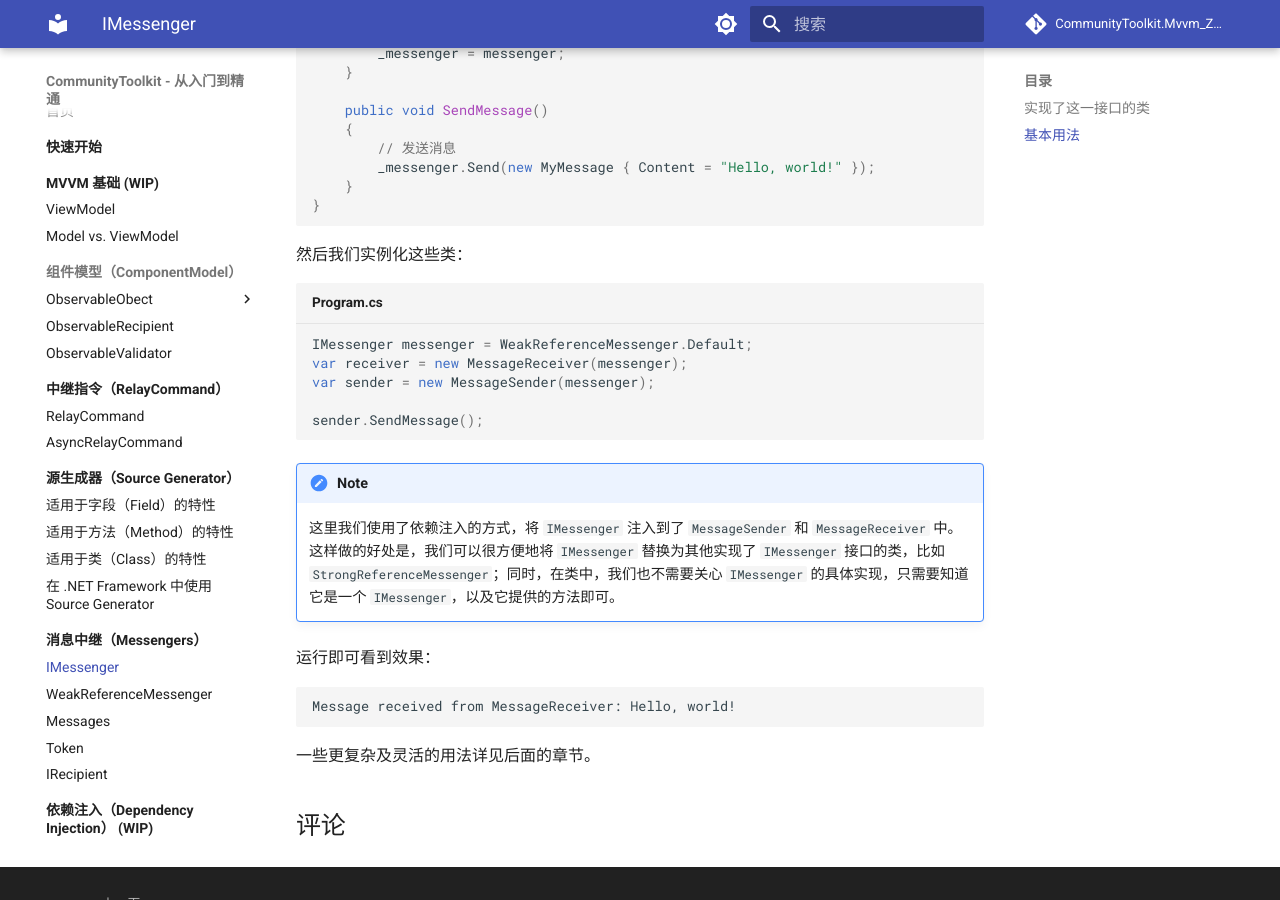
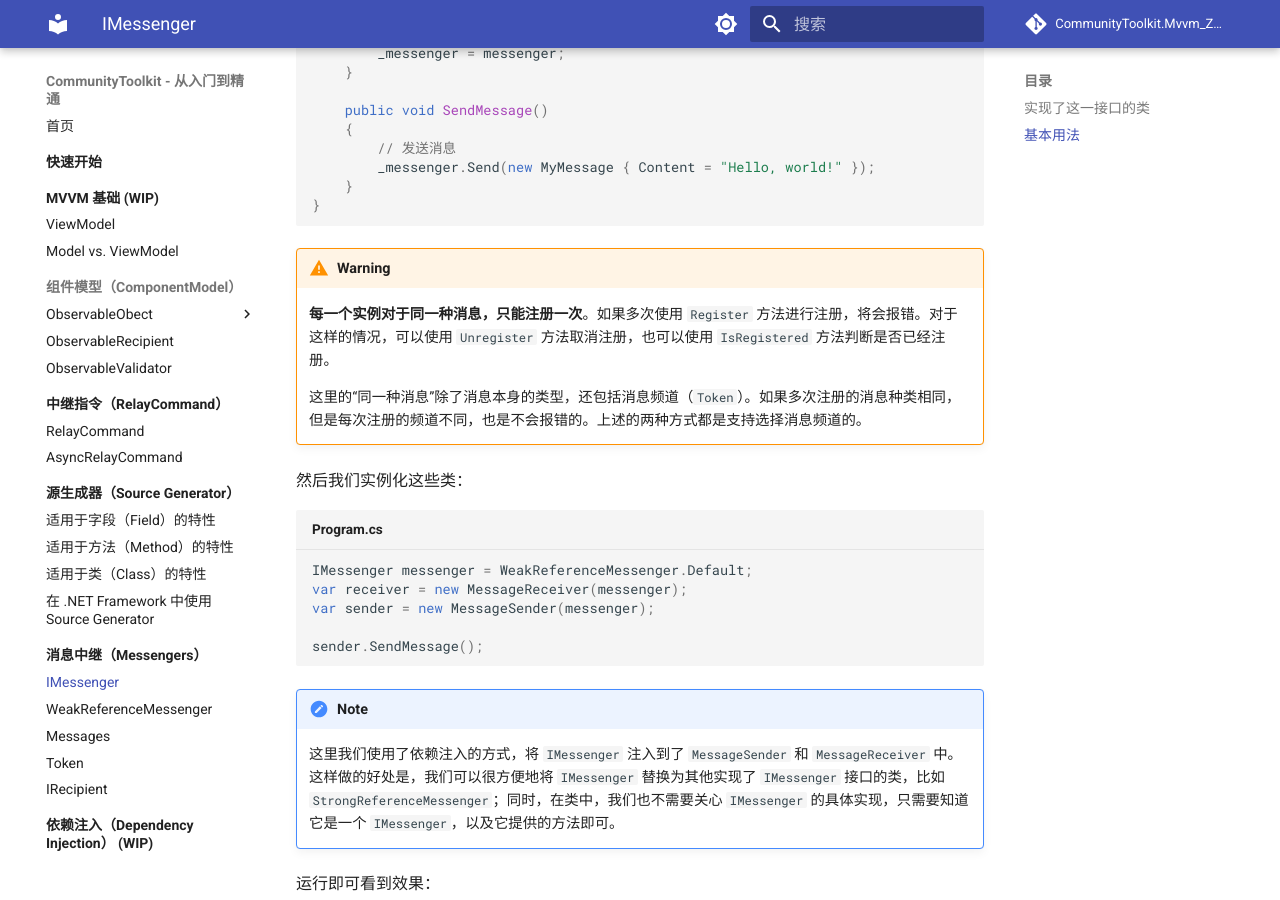
Before and after one commit to BYJRK/CommunityToolkit.Mvvm_ZeroToHero, an MkDocs documentation site: the page built from docs/Messengers/IMessenger.md, in a window 1280 px wide and 900 px high, scrolled down 985 px. Built offline with MkDocs 1.6.1 and Material for MkDocs 9.7.7, drawn with Linux system fonts in a browser that asks for light colours; comment, search, counter and statistics services are not loaded.

Commit message:
Add a warning of registering the same message multiple times

````diff
--- a/docs/Messengers/IMessenger.md
+++ b/docs/Messengers/IMessenger.md
@@ -82,6 +82,11 @@
     }
     ```
 
+!!! warning
+    **每一个实例对于同一种消息，只能注册一次**。如果多次使用 `Register` 方法进行注册，将会报错。对于这样的情况，可以使用 `Unregister` 方法取消注册，也可以使用 `IsRegistered` 方法判断是否已经注册。
+
+    这里的“同一种消息”除了消息本身的类型，还包括消息频道（`Token`）。如果多次注册的消息种类相同，但是每次注册的频道不同，也是不会报错的。上述的两种方式都是支持选择消息频道的。
+
 然后我们实例化这些类：
 
 ```c# title="Program.cs"
````
